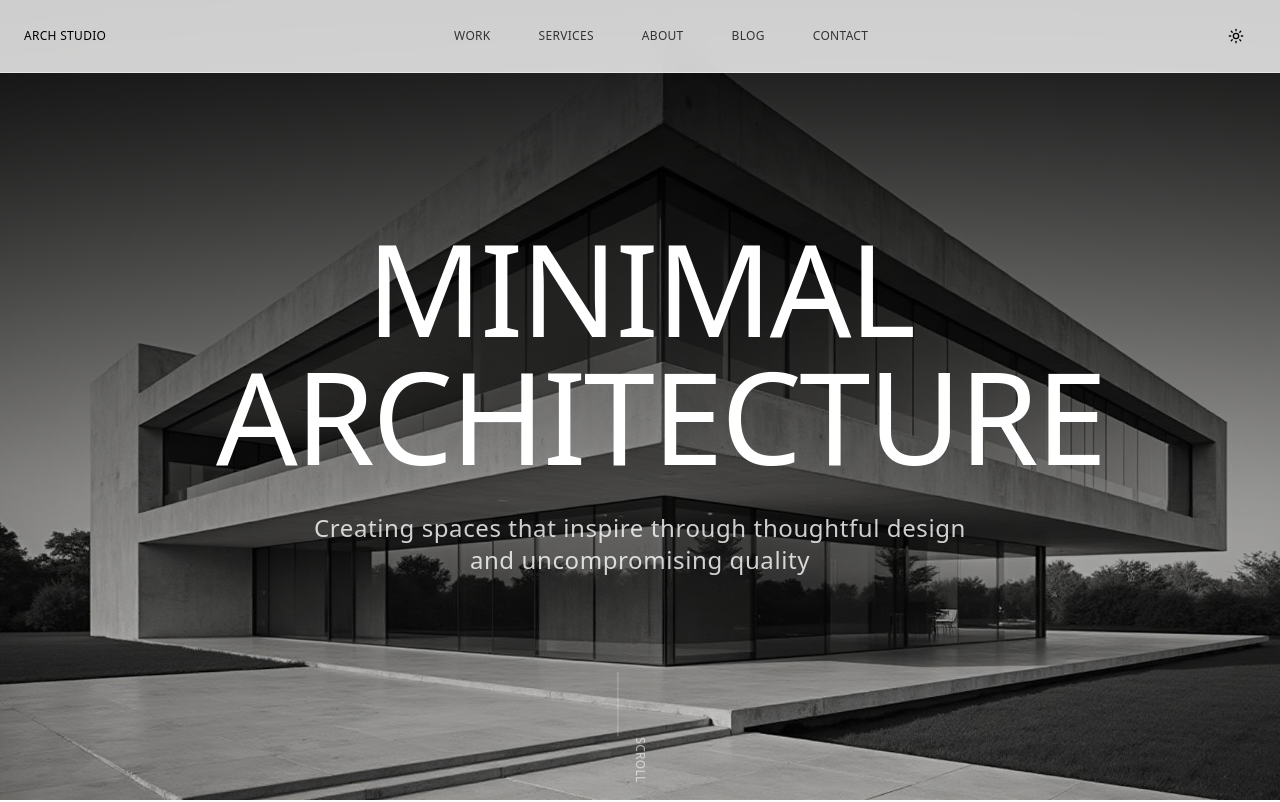
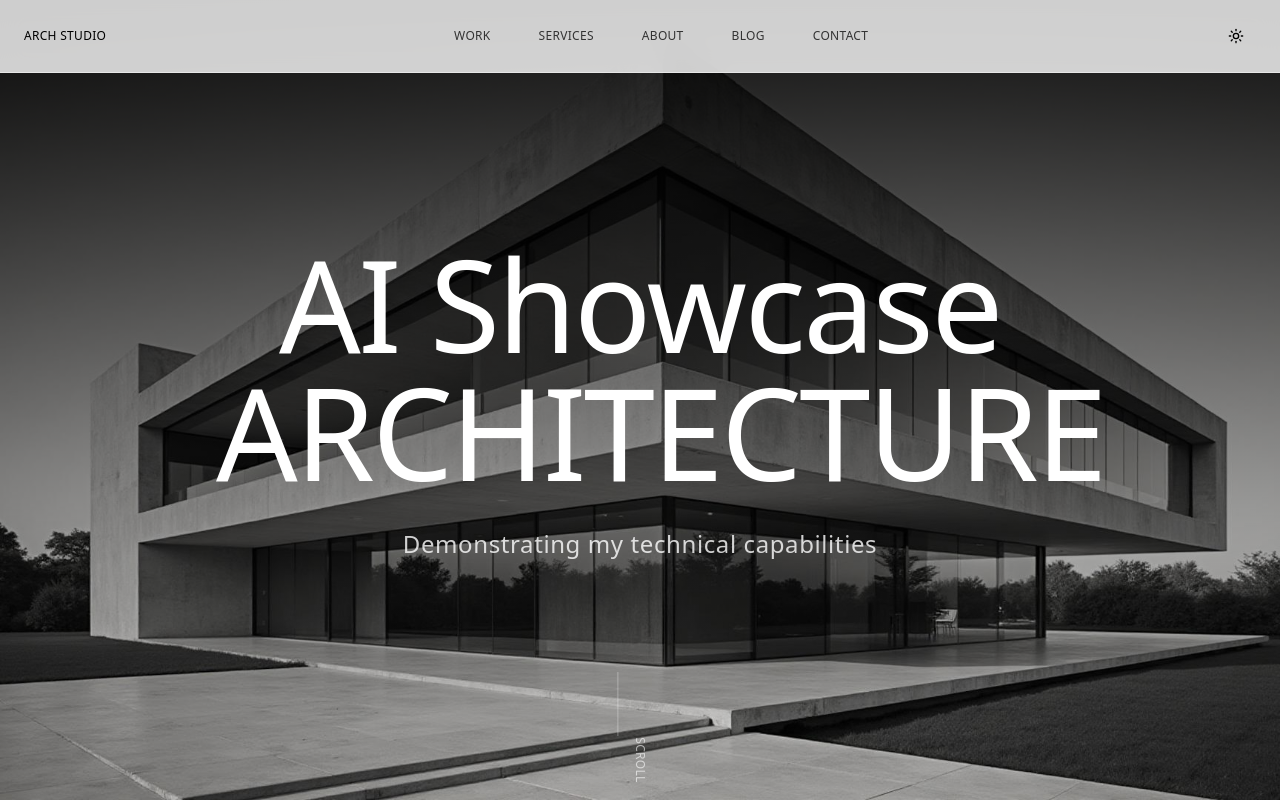
Before and after one commit to ssmith1975/ai-automation-portfolio, a React (Vite) app: page / in a window 1280 px wide. Shown: the top 802 px of the page. Built offline with nearby package versions, Linux system fonts and the light colour scheme.

Commit message:
Visual edit in Lovable
Edited UI in Lovable

```diff
--- a/src/components/Hero.tsx
+++ b/src/components/Hero.tsx
@@ -1,27 +1,20 @@
 import heroImage from "@/assets/hero-architecture.jpg";
-
 const Hero = () => {
-  return (
-    <section className="relative h-screen flex items-center justify-center overflow-hidden">
+  return <section className="relative h-screen flex items-center justify-center overflow-hidden">
       {/* Background Image */}
-      <div
-        className="absolute inset-0 bg-cover bg-center bg-no-repeat"
-        style={{ backgroundImage: `url(${heroImage})` }}
-      />
+      <div className="absolute inset-0 bg-cover bg-center bg-no-repeat" style={{
+      backgroundImage: `url(${heroImage})`
+    }} />
 
       {/* Overlay */}
       <div className="absolute inset-0 hero-overlay" />
 
       {/* Content */}
       <div className="relative z-10 text-center max-w-4xl mx-auto px-6">
-        <h1 className="text-6xl md:text-8xl lg:text-9xl font-light text-white text-architectural mb-8 reveal">
-          MINIMAL
-          <br />
+        <h1 className="text-6xl md:text-8xl lg:text-9xl font-light text-white text-architectural mb-8 reveal">AI Showcase<br />
           ARCHITECTURE
         </h1>
-        <p className="text-xl md:text-2xl text-white/80 font-light tracking-wide max-w-2xl mx-auto reveal-delayed">
-          Creating spaces that inspire through thoughtful design and uncompromising quality
-        </p>
+        <p className="text-xl md:text-2xl text-white/80 font-light tracking-wide max-w-2xl mx-auto reveal-delayed">Demonstrating my technical capabilities</p>
       </div>
 
       {/* Scroll Indicator */}
@@ -31,8 +24,6 @@ const Hero = () => {
           SCROLL
         </div>
       </div>
-    </section>
-  );
+    </section>;
 };
-
 export default Hero;
```
